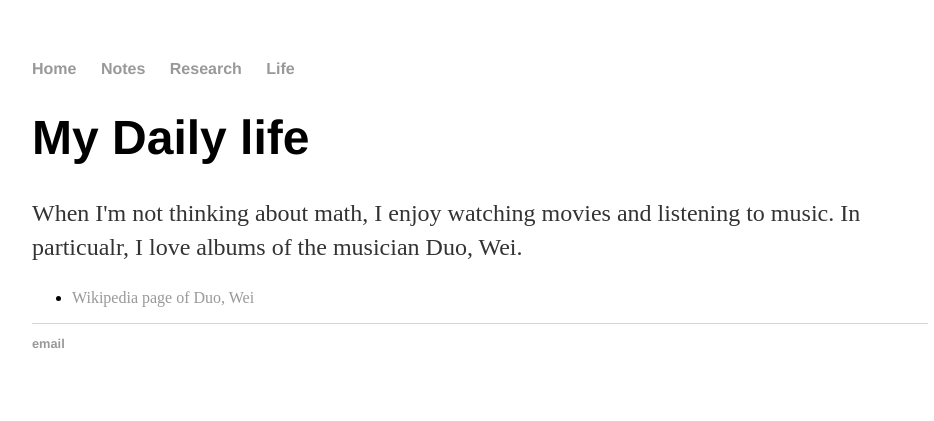
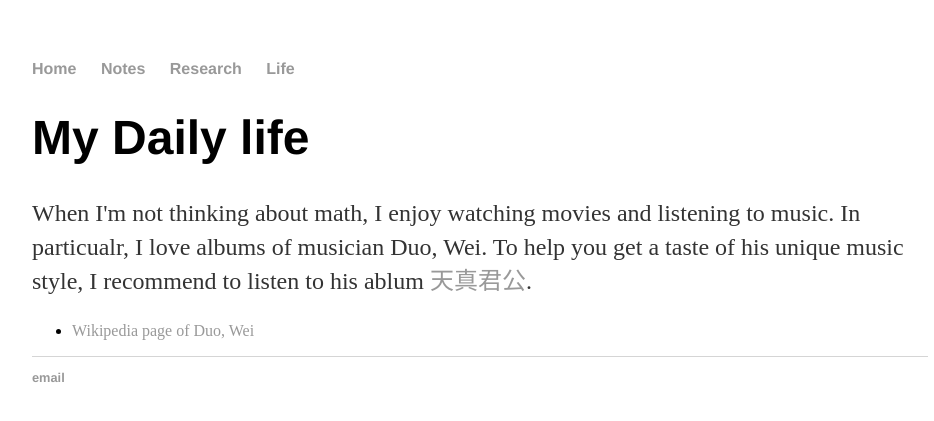
Before and after one commit to Junmathwang/junmathwang.github.io, a Jekyll site: the page built from life/index.html, in a window 1280 px wide. Shown: the top 421 px of the page, without its empty margins (160-1094 px from the left). Built offline with Jekyll 4.4.1, drawn with Linux system fonts in a browser that asks for light colours.

Commit message:
Update index.html

```diff
--- a/life/index.html
+++ b/life/index.html
@@ -5,7 +5,8 @@ title: Daily life of Jun Wang
 
 		<div class="life">
 			<h1>My Daily life</h1>
-			<p>When I'm not thinking about math, I enjoy watching movies and listening to music. In particualr, I love albums of the musician Duo, Wei.
+			<p>When I'm not thinking about math, I enjoy watching movies and listening to music. In particualr, I love albums of musician Duo, Wei.
+				To help you get a taste of his unique music style, I recommend to listen to his ablum <a href="https://www.youtube.com/watch?v=cfzSG5zgsEY&list=PLQVSxpMW_Srh33hjBqjLoiAtteutLJ5-e">天真君公</a>.
 
 			<ul class="contacts">
 
```
